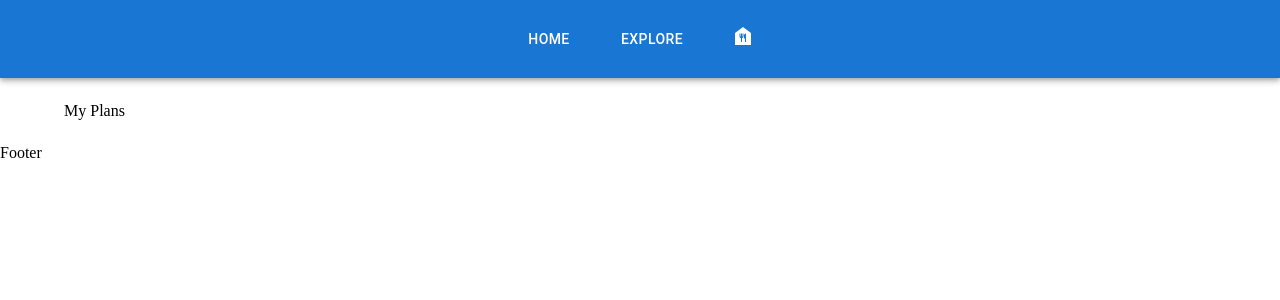
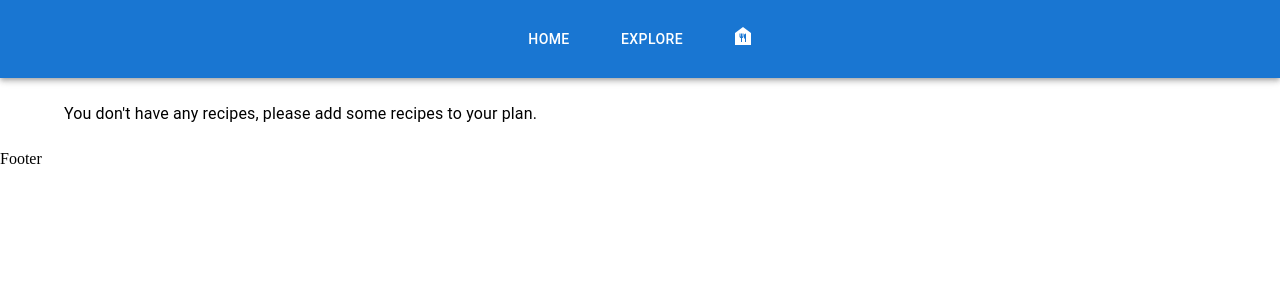
Before and after one commit to GreenCatInForest/recipe-search-app, a React (Create React App) app: page /my-plans in a window 1280 px wide. Shown: the top 300 px of the page. Built offline with nearby package versions, Linux system fonts and the light colour scheme.

Commit message:
add get from LS to my plans

```diff
--- a/src/components/RecipeCard.js
+++ b/src/components/RecipeCard.js
@@ -1,4 +1,5 @@
 import * as React from "react";
+import { useState } from "react";
 import { styled } from "@mui/material/styles";
 import Card from "@mui/material/Card";
 import CardHeader from "@mui/material/CardHeader";
@@ -55,10 +56,26 @@ export const RecipeCard = ({ recipe }) => {
     createData("Type of diets", diets),
   ];
 
+  const itemsFromLS = getFromLocalStorage("recipes");
+
+  const [isRecipesInLs, setIsRecipesInLs] = useState(
+    itemsFromLS.find((itemFromLS) => {
+      return itemFromLS.id === recipe.id;
+    })
+  );
+
   const handleAddRecipeToMyPlans = () => {
-    const itemsFromLS = getFromLocalStorage("recipes");
     const newItems = [...itemsFromLS, recipe];
     localStorage.setItem("recipes", JSON.stringify(newItems));
+    setIsRecipesInLs(true);
+  };
+
+  const handleRemoveRecipeFromMyPlans = () => {
+    const newItems = itemsFromLS.filter((itemsFromLS) => {
+      return itemsFromLS.id !== recipe.id;
+    });
+    localStorage.setItem("recipes", JSON.stringify(newItems));
+    setIsRecipesInLs(false);
   };
 
   return (
@@ -114,29 +131,24 @@ export const RecipeCard = ({ recipe }) => {
             </TableBody>
           </Table>
         </TableContainer>
-
-        {/* <Typography variant="body1" component="div">
-          Calories: {totalCalories} kcal
-        </Typography>
-        <Typography variant="body1" component="div">
-          Percent of your daily calories: {percentOfDailyNeedCalories} %
-        </Typography>
-        <Typography variant="body1">Carbons: {percentCarbs}%</Typography>
-        <Typography variant="body1">Fat: {percentFat}%</Typography>
-        <Typography variant="body1">Protein: {percentProtein}%</Typography>
-
-        <Typography variant="body1" component="div">
-          Type of diets: {diets}
-        </Typography> */}
       </CardContent>
 
       <CardActions disableSpacing>
+        {!isRecipesInLs ? (
           <IconButton
             aria-label="add to favorites"
             onClick={handleAddRecipeToMyPlans}
           >
             <FavoriteIcon />
           </IconButton>
+        ) : (
+          <IconButton
+            aria-label="add to favorites"
+            onClick={handleRemoveRecipeFromMyPlans}
+          >
+            <FavoriteIcon />
+          </IconButton>
+        )}
 
         <IconButton aria-label="share">
           <ShareIcon />
--- a/src/pages/MyPlans.js
+++ b/src/pages/MyPlans.js
@@ -1,10 +1,25 @@
+import { useState } from "react";
 import Stack from "@mui/material/Stack";
+import Box from "@mui/material/Box";
+import Typography from "@mui/material/Typography";
 
 import { getFromLocalStorage } from "../utils/getFromLocalStorage";
-import { useState } from "react";
+import { RecipeCard } from "../components/RecipeCard";
 
 export const MyPlans = () => {
   const [myRecipes, setMyRecipes] = useState(getFromLocalStorage("recipes"));
 
-  return <Stack>My Plans</Stack>;
+  return (
+    <Stack>
+      {myRecipes.length === 0 ? (
+        <Box>
+          <Typography>
+            You don't have any recipes, please add some recipes to your plan.
+          </Typography>
+        </Box>
+      ) : (
+        myRecipes.map((myRecipe) => <RecipeCard recipe={myRecipe} />)
+      )}
+    </Stack>
+  );
 };
```
Lines whose indentation alone changed are shown as unchanged.
